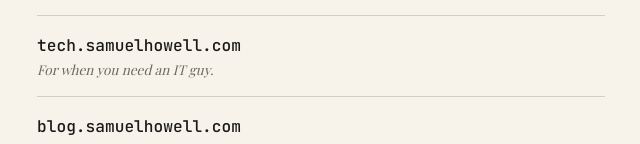
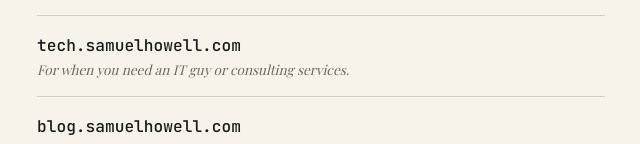
Before and after one commit to samuel-howell/linktreeclone, a website: page index.html in a window 1280 px wide. Shown: the part 481-625 px from the top of the page, without its empty margins (319-959 px from the left). Drawn offline with nearby package versions, Linux system fonts and the light colour scheme; a web font is replaced by a local one.

Commit message:
add consulting

```diff
--- a/index.html
+++ b/index.html
@@ -355,7 +355,7 @@
           <a href="https://tech.samuelhowell.com" class="link">
             <div class="link-main">
               <span class="link-title">tech.samuelhowell.com</span>
-              <span class="link-desc">For when you need an IT guy.</span>
+              <span class="link-desc">For when you need an IT guy or consulting services.</span>
             </div>
             <span class="link-arrow">→</span>
           </a>
```
